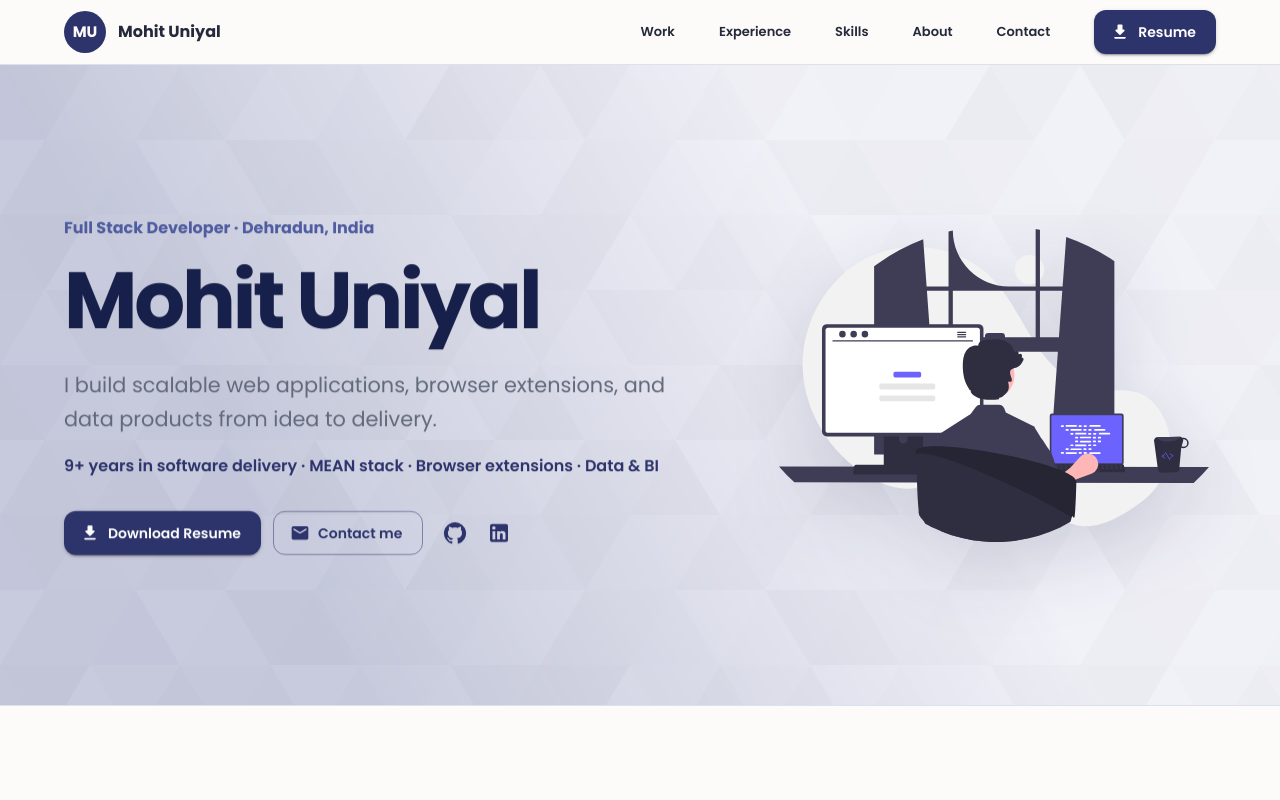
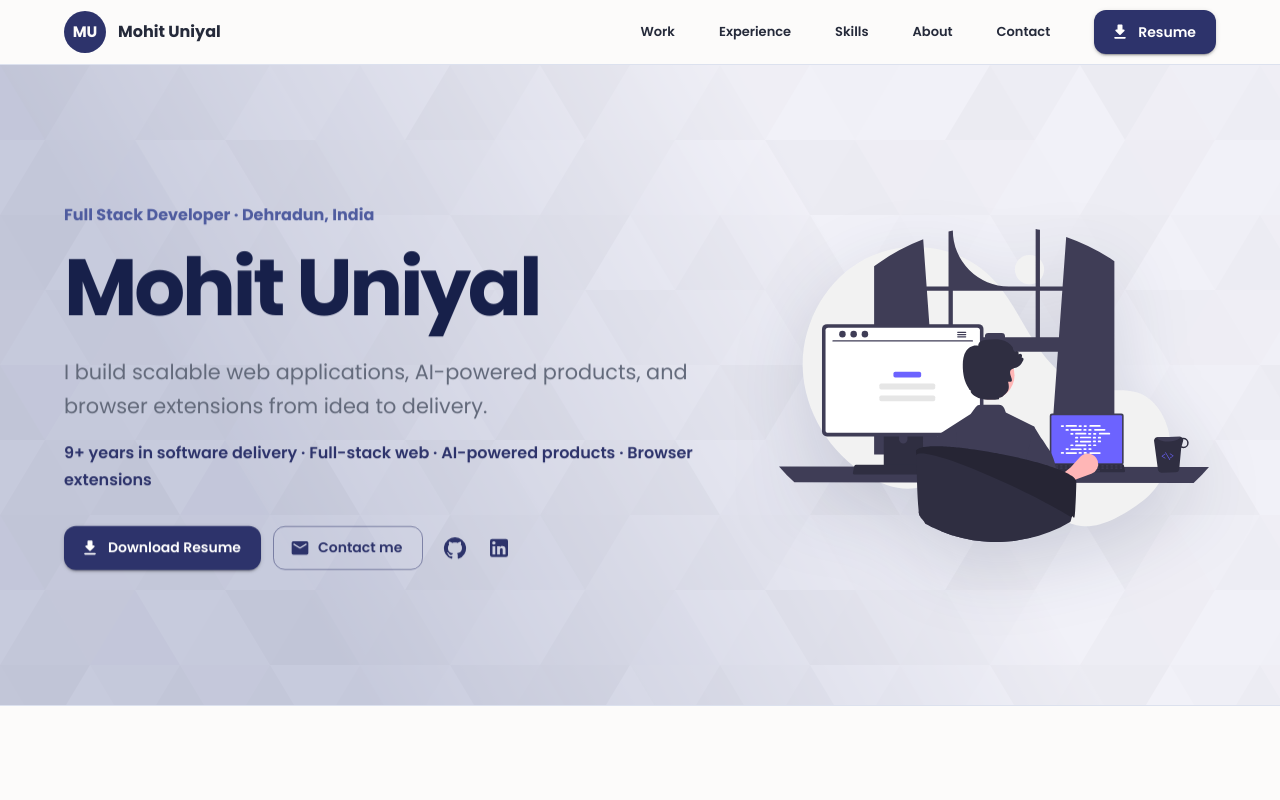
Before and after one commit to Mohit7th/resume, a React (Vite) app: page / in a window 1280 px wide. Shown: the top 800 px of the page. Built offline with nearby package versions, Linux system fonts and the light colour scheme.

Commit message:
fixes for hero section

```diff
--- a/src/components/data.tsx
+++ b/src/components/data.tsx
@@ -27,8 +27,8 @@ export const resumeData: ResumeData = {
     },
     summary: {
         detailed:
-            "Full-Stack Developer working in software delivery since 2016, with experience across the MEAN stack (MongoDB, Express.js, Angular, and Node.js) and Microsoft Business Intelligence.\n\nI build scalable web applications, REST APIs, browser extensions, third-party integrations, ETL workflows, and data visualizations. My work also includes performance optimization, client communication, technical documentation, and mentoring developers in agile teams.",
-        short: "MEAN stack · Browser extensions · Data & BI",
+            "Full-Stack Developer working in software delivery since 2016. I work across the modern TypeScript stack — Angular, React, and Node.js — and increasingly build AI-powered products with LLMs, alongside a background in browser extensions and Microsoft Business Intelligence.\n\nMy work spans scalable web applications, REST APIs, browser extensions, third-party and payment integrations, AI microservices, ETL workflows, and data visualizations. It also includes architecture, performance optimization, client communication, technical documentation, and mentoring developers in agile teams.",
+        short: "Full-stack web · AI-powered products · Browser extensions",
         _id: "5",
     },
     skills: {
@@ -46,6 +46,13 @@ export const resumeData: ResumeData = {
                 _id: "7",
                 image: "",
                 type: "web",
+            },
+            {
+                name: "OpenAI / LLMs",
+                experience: "1 year",
+                _id: "53",
+                image: "",
+                type: "ai",
             },
             {
                 name: "TypeScript",
@@ -355,12 +362,12 @@ export const resumeData: ResumeData = {
             name: "Rezme",
             description:
                 "Developed a web application that manages a white-label system for the Join Cherry Chrome extension, enabling seamless customization and integration for various clients",
-            technologies: ["MEAN Stack"],
+            technologies: ["Angular", "Node.js", "MongoDB"],
             url: "https://admin.rezme.com/login",
             _id: "31",
             type: "webTechnologies",
             image: "/assets/rezme.png",
-            techStack: "MEAN stack",
+            techStack: "Angular · Node/Express · MongoDB",
             responsibilities: [
                 "Developed a white-labeling system to automate Chrome extension customization for clients.",
                 "Managed daily communication with UK-based clients for project coordination",
@@ -375,12 +382,12 @@ export const resumeData: ResumeData = {
             name: "Join Cherry — Web Platform",
             description:
                 "Built a web and Chrome extension platform that helps users find hotel and flight deals while presenting relevant extension data in a clear dashboard.",
-            technologies: ["MEAN Stack"],
+            technologies: ["Angular", "Node.js", "MongoDB"],
             url: "https://www.joincherry.com/",
             _id: "32",
             type: "webTechnologies",
             image: "/assets/join-cherry-web.png",
-            techStack: "MEAN stack",
+            techStack: "Angular · Node/Express · MongoDB",
             responsibilities: [],
         },
         {
@@ -399,12 +406,12 @@ export const resumeData: ResumeData = {
             name: "Minimine",
             description:
                 "Built a web application and Chrome extension that help users save and manage job opportunities from LinkedIn.",
-            technologies: ["MEAN Stack"],
+            technologies: ["Angular", "Node.js", "MongoDB"],
             url: "",
             _id: "34",
             type: "webTechnologies",
             image: "/assets/minimine.png",
-            techStack: "MEAN stack",
+            techStack: "Angular · Node/Express · MongoDB",
             responsibilities: [],
         },
         {
@@ -447,12 +454,12 @@ export const resumeData: ResumeData = {
             name: "Web Resume",
             description:
                 "The current resume site with admin panel to update resume",
-            technologies: ["MERN Stack"],
+            technologies: ["React", "TypeScript", "Material UI"],
             url: "https://mohit7th.github.io/resume/",
             _id: "38",
             type: "webTechnologies",
             image: "/assets/web-resume.png",
-            techStack: "MERN Stack",
+            techStack: "React · TypeScript · Vite",
             responsibilities: [],
         },
         {
--- a/src/components/home/TitleHeader.tsx
+++ b/src/components/home/TitleHeader.tsx
@@ -103,8 +103,9 @@ export default function TitleHeader() {
                                 mb: 2,
                             }}
                         >
-                            I build scalable web applications, browser
-                            extensions, and data products from idea to delivery.
+                            I build scalable web applications, AI-powered
+                            products, and browser extensions from idea to
+                            delivery.
                         </Typography>
                         <Typography
                             sx={{
--- a/src/context/UserContext.tsx
+++ b/src/context/UserContext.tsx
@@ -4,10 +4,9 @@ import {
     useReducer,
     ReactNode,
     useContext,
-    useEffect,
 } from "react";
 import { ResumeData } from "../types"; // Import type
-import { loadResumeData, saveResumeData } from "../data/resumeStorage";
+import { resumeData } from "../components/data";
 
 // Define action type
 type Action =
@@ -24,7 +23,7 @@ type UserDataState = ResumeData;
 // Define the type of dispatch function
 type UserDataDispatch = Dispatch<Action>;
 
-export const UserDataContext = createContext<UserDataState>(loadResumeData());
+export const UserDataContext = createContext<UserDataState>(resumeData);
 export const UserDataDispatchContext = createContext<UserDataDispatch>(() => {
     throw new Error("UserDataDispatchContext is not provided");
 });
@@ -43,18 +42,11 @@ interface UserDataProviderProps {
 }
 
 export function UserDataProvider({ children }: UserDataProviderProps) {
-    // Lazily initialise from local storage (falls back to the bundled seed).
-    const [userdata, dispatch] = useReducer(
-        userDataReducer,
-        undefined,
-        loadResumeData
-    );
-
-    // Persist every change so admin edits survive a refresh and are reflected
-    // on the public site (within the same browser).
-    useEffect(() => {
-        saveResumeData(userdata);
-    }, [userdata]);
+    // The committed seed is the source of truth for the public site, so a
+    // content change in data.tsx (or a redeploy) always shows immediately.
+    // The admin editor persists its own draft to local storage separately and
+    // may dispatch SET_RESUME to preview changes within the current session.
+    const [userdata, dispatch] = useReducer(userDataReducer, resumeData);
 
     return (
         <UserDataContext.Provider value={userdata}>
--- a/src/pages/admin/AdminPanel.tsx
+++ b/src/pages/admin/AdminPanel.tsx
@@ -25,10 +25,12 @@ import LogoutRoundedIcon from "@mui/icons-material/LogoutRounded";
 import OpenInNewRoundedIcon from "@mui/icons-material/OpenInNewRounded";
 import { Link as RouterLink } from "react-router-dom";
 
-import { useUserData, useUserDataDispatch } from "../../context/UserContext";
+import { useUserDataDispatch } from "../../context/UserContext";
 import { useAuth } from "../../context/AuthContext";
 import {
     getSeedData,
+    loadResumeData,
+    saveResumeData,
     clearResumeData,
     serializeResumeData,
     parseResumeData,
@@ -48,25 +50,32 @@ const SECTIONS = [
 ];
 
 export default function AdminPanel() {
-    const current = useUserData();
+    // Dispatch is used only to preview the draft on the public pages within the
+    // current session — the public site itself always loads the committed seed.
     const dispatch = useUserDataDispatch();
     const { logout } = useAuth();
 
-    const [draft, updateDraft] = useImmer(current);
+    // `baseline` is the last-saved draft (from local storage) or the seed.
+    // `draft` is the live editable copy; "dirty" = draft differs from baseline.
+    const [baseline, setBaseline] = useState(() => loadResumeData());
+    const [draft, updateDraft] = useImmer(baseline);
     const [expanded, setExpanded] = useState<string | false>("header");
     const [snackbar, setSnackbar] = useState<string | null>(null);
     const fileInputRef = useRef<HTMLInputElement>(null);
 
-    const isDirty = JSON.stringify(draft) !== JSON.stringify(current);
+    const isDirty = JSON.stringify(draft) !== JSON.stringify(baseline);
 
     function handleSave() {
+        saveResumeData(draft);
+        setBaseline(draft);
+        // Preview in this session; publish for everyone via Export → commit.
         dispatch({ type: "SET_RESUME", payload: draft });
-        setSnackbar("Changes saved to this browser.");
+        setSnackbar("Draft saved. Export and commit to publish for everyone.");
     }
 
     function handleDiscard() {
-        updateDraft(current);
-        setSnackbar("Reverted to last saved version.");
+        updateDraft(() => baseline);
+        setSnackbar("Reverted to last saved draft.");
     }
 
     function handleExport() {
@@ -116,7 +125,8 @@ export default function AdminPanel() {
 
         const seed = getSeedData();
         clearResumeData();
-        updateDraft(seed);
+        setBaseline(seed);
+        updateDraft(() => seed);
         dispatch({ type: "SET_RESUME", payload: seed });
         setSnackbar("Content reset to defaults.");
     }
@@ -219,9 +229,10 @@ export default function AdminPanel() {
                         fontSize: "0.85rem",
                     }}
                 >
-                    Edits are saved to <strong>this browser</strong> only. To
-                    publish changes for everyone, use <strong>Export</strong> and
-                    commit the JSON to the repository.
+                    Edits here are a <strong>local draft</strong> saved to this
+                    browser. The public site always shows the committed content —
+                    to publish for everyone, use <strong>Export</strong> and
+                    commit the JSON (or paste it into <code>src/components/data.tsx</code>).
                 </Box>
 
                 {SECTIONS.map((section) => (
```
Also changed, not shown: 1 other file (tests, documents, lock files or other folders).
